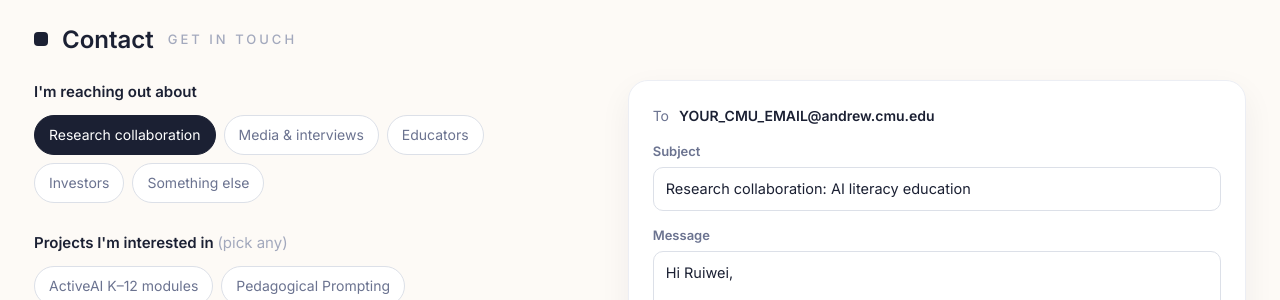
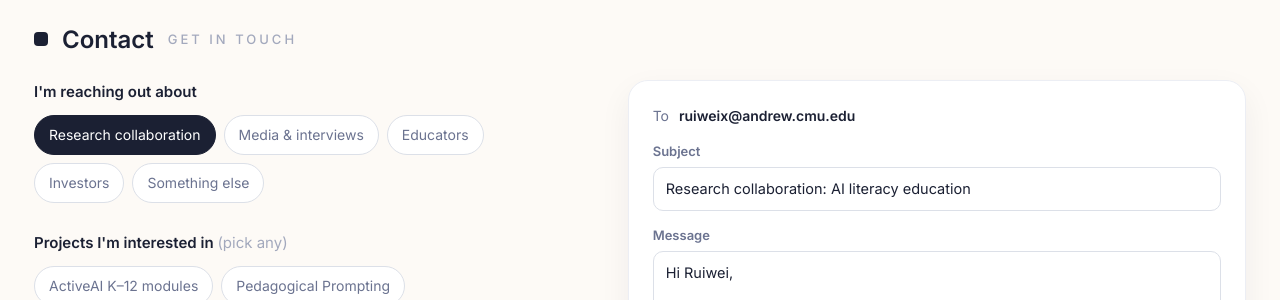
Before and after one commit to ruiwei-xiao/ruiwei-xiao.github.io, a Jekyll site: the page built from index.html, in a window 1280 px wide and 900 px high, scrolled down 4085 px. Shown: the part 153-453 px from the top of the window. Built offline with Jekyll 4.4.1, drawn with Linux system fonts in a browser that asks for light colours.

Commit message:
Set contact email
Co-Authored-By: Claude Opus 5.5 <noreply@anthropic.com>

```diff
--- a/_config.yml
+++ b/_config.yml
@@ -28,7 +28,7 @@ highlighter: rouge
 
 cv_url: https://drive.google.com/file/d/12XQAa_tvCNml65rYvvtBqdnH0Qc25q6O/view?usp=sharing
 # 首页 Contact 版块的收件邮箱（会公开显示）
-contact_email: YOUR_CMU_EMAIL@andrew.cmu.edu
+contact_email: ruiweix@andrew.cmu.edu
 
 # 整站 "Under construction" 蒙版；改成 false 即可去掉
 under_construction: false
```
